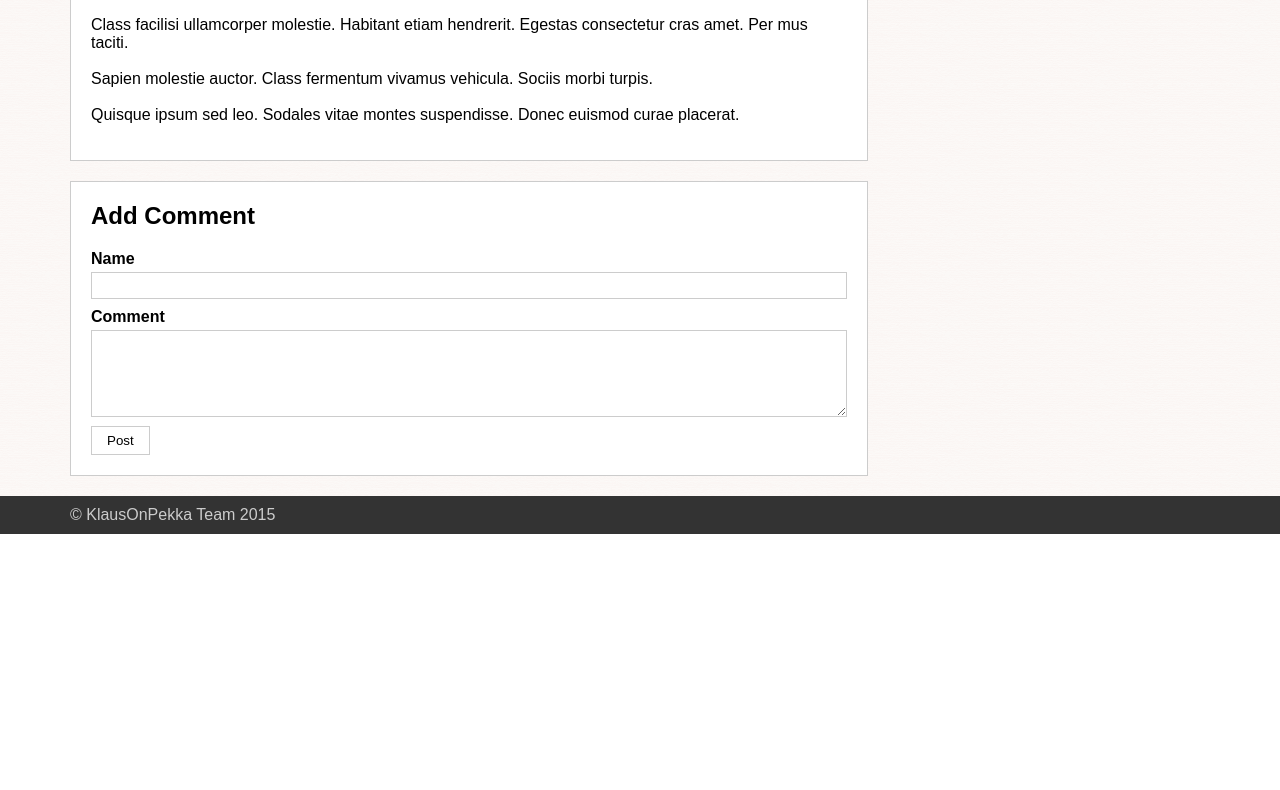
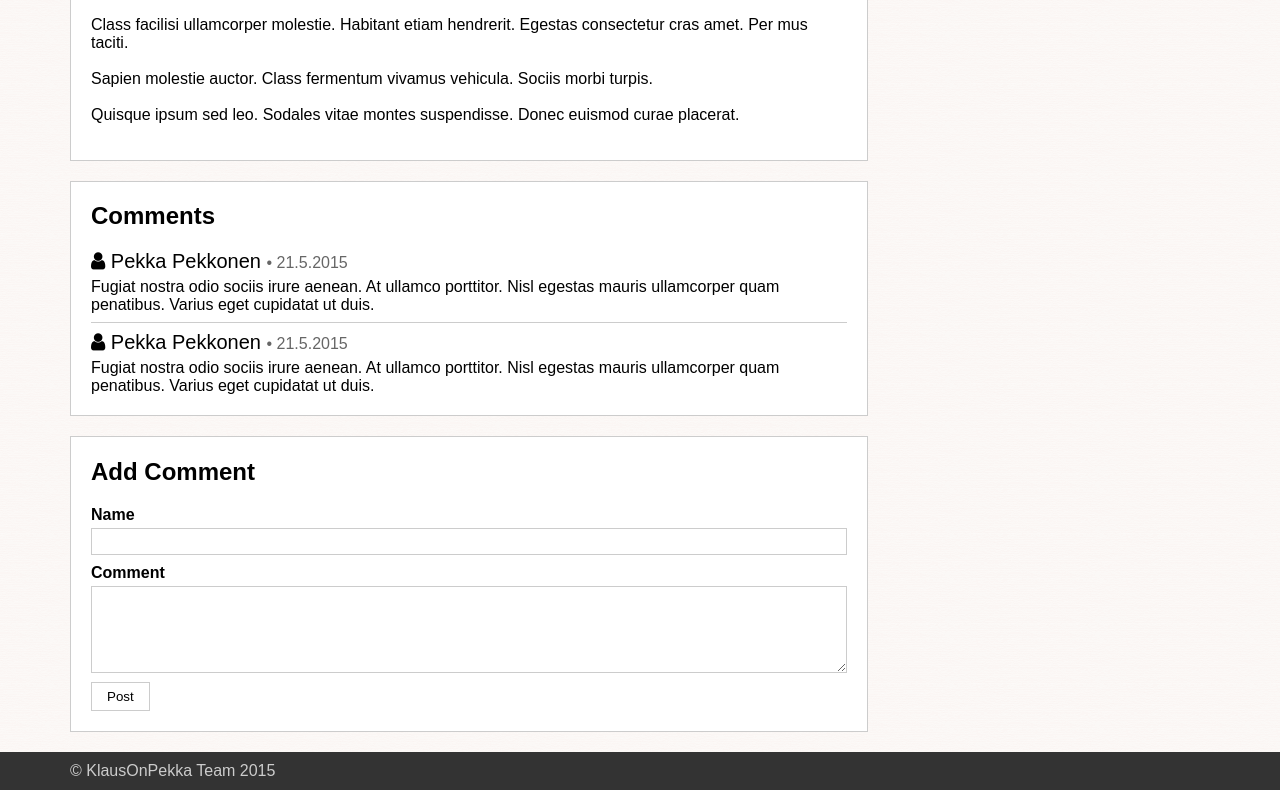
Before and after one commit to henrikra/blogi, a PHP site: page /post.php in a window 1280 px wide. Shown: the part 726-1516 px from the top of the page. Before the commit the page ends 1260 px from the top, so only its background shows below. Run offline with PHP 8.4, Linux system fonts and the light colour scheme; data comes from the database, SQL or seed files in the repository; data that the repository does not hold is empty; some libraries are stand-ins or nearby versions.

Commit message:
Postauksen kommenttien template tehty

```diff
--- a/css/styles.css
+++ b/css/styles.css
@@ -303,6 +303,20 @@ textarea {
 	padding: 35px 20px 15px;
 }
 
+/*--- Comments ---*/
+
+.comment .comment-meta {
+	margin-bottom: 5px;
+}
+
+.comment .comment-author {
+	font-size: 20px;
+}
+
+.comment .comment-date {
+	color: #666;
+}
+
 /*--- Footer ---*/
 
 footer {
--- a/post.php
+++ b/post.php
@@ -59,6 +59,35 @@
 					</div>
 				</div><!-- post -->
 
+				<div id="comments" class="panel">
+					<div class="panel-container">
+						<h2>Comments</h2>
+						<div class="comment">
+							<div class="comment-meta">
+								<span class="comment-author">
+									<i class="fa fa-user"></i> Pekka Pekkonen
+								</span>
+								<span class="comment-date">&bull; 21.5.2015</span>
+							</div>
+							<div class="comment-content">
+								Fugiat nostra odio sociis irure aenean. At ullamco porttitor. Nisl egestas mauris ullamcorper quam penatibus. Varius eget cupidatat ut duis.
+							</div>
+						</div>
+						<hr>
+						<div class="comment">
+							<div class="comment-meta">
+								<span class="comment-author">
+									<i class="fa fa-user"></i> Pekka Pekkonen
+								</span>
+								<span class="comment-date">&bull; 21.5.2015</span>
+							</div>
+							<div class="comment-content">
+								Fugiat nostra odio sociis irure aenean. At ullamco porttitor. Nisl egestas mauris ullamcorper quam penatibus. Varius eget cupidatat ut duis.
+							</div>
+						</div>
+					</div>
+				</div><!-- comments -->
+
 				<div class="panel">
 					<div class="panel-container">
 						<h2>Add Comment</h2>
@@ -75,7 +104,8 @@
 							<input type="submit" value="Post" class="button">
 						</form>
 					</div>
-				</div>
+				</div><!-- Add comment -->
+
 			</div><!-- main-content -->
 			<?php include_once('sidebar.php'); ?>
 		</div><!-- wrapper -->
```
